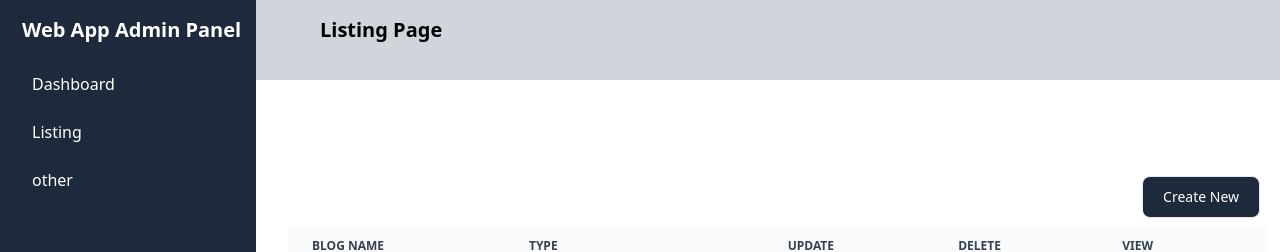
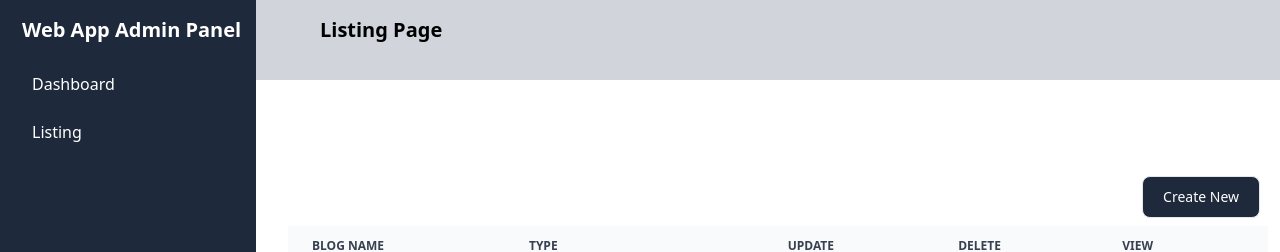
Before and after one commit to Mudasserahmed/web-app-cp, a Next.js app: page /pages/listing in a window 1280 px wide. Shown: the top 252 px of the page. Built offline with nearby package versions, Linux system fonts and the light colour scheme.

Commit message:
responsiveness fixes

```diff
--- a/src/app/pages/listing/page.js
+++ b/src/app/pages/listing/page.js
@@ -29,7 +29,7 @@ function Listing() {
   return (
     <>
       <Header pageTitle={"Listing Page"}/>
-      <div className="py-24 lg:ml-72 lg:mr-3 ">
+      <div className="py-24 lg:ml-72 md:ml-60 lg:mr-3 ">
         <div class="relative overflow-x-auto">
 
           <button
@@ -40,7 +40,7 @@ function Listing() {
             Create New
           </button>
 
-          <table class="w-full text-sm text-left text-gray-500 dark:text-gray-400">
+          <table class="w-full text-sm text-left text-gray-500 dark:text-gray-400 max-w-full">
             <thead class="text-xs text-gray-700 uppercase bg-gray-50 dark:bg-gray-700 dark:text-gray-400">
               <tr>
                 <th scope="col" class="px-6 py-3">
--- a/src/components/sidebar/Sidebar.js
+++ b/src/components/sidebar/Sidebar.js
@@ -30,7 +30,7 @@ function Sidebar() {
 
       <aside
         id="logo-sidebar"
-        className="fixed top-0 left-0 z-40 w-64 h-full transition-transform  -translate-x-full sm:translate-x-0"
+        className="fixed top-0 left-0 z-40 w-64 h-full transition-transform  -translate-x-full md:translate-x-0"
         aria-label="Sidebar"
       >
         <div className="h-full px-3 py-4 overflow-y-auto bg-[#1E293B] text-white dark:bg-gray-800">
@@ -56,14 +56,7 @@ function Sidebar() {
                 <span className="ml-3">Listing</span>
               </a>
             </li>
-            <li>
-              <a
-                href="#"
-                className="flex items-center p-2  rounded-lg dark:text-white hover:bg-gray-100 hover:text-black dark:hover:bg-gray-700"
-              >
-                <span className="ml-3">other</span>
-              </a>
-            </li>
+
           </ul>
         </div>
       </aside>
```
